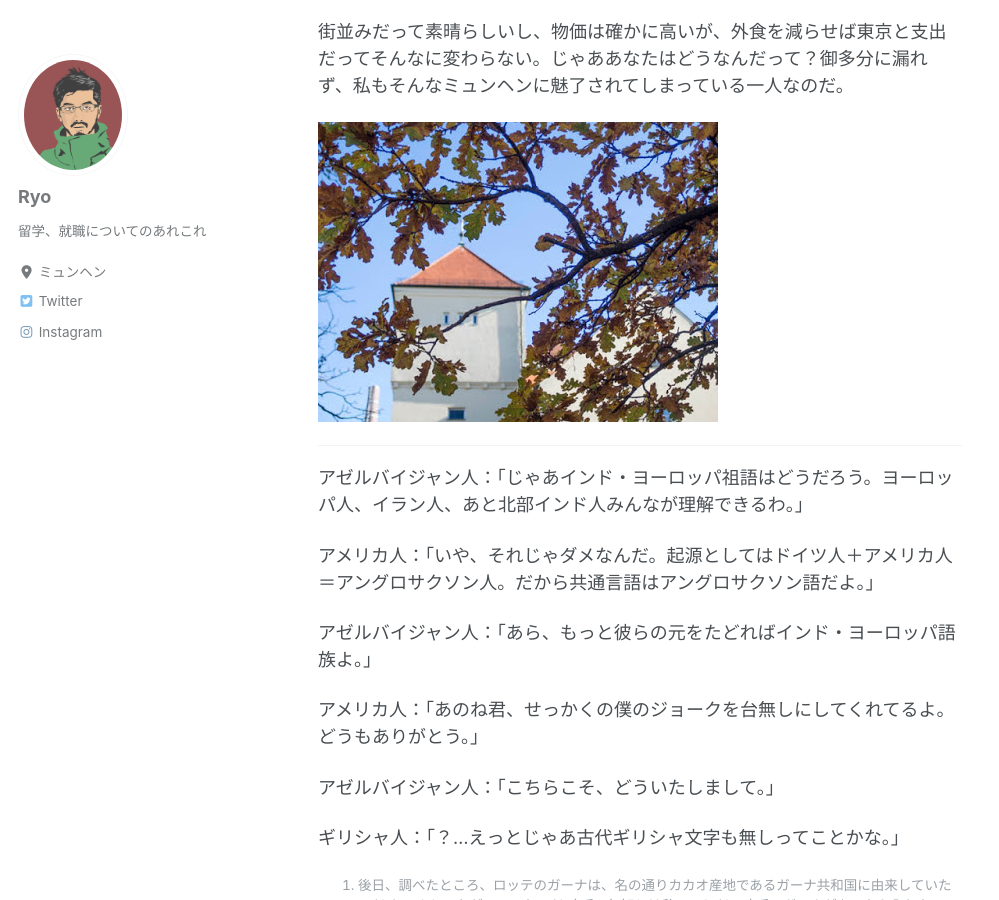
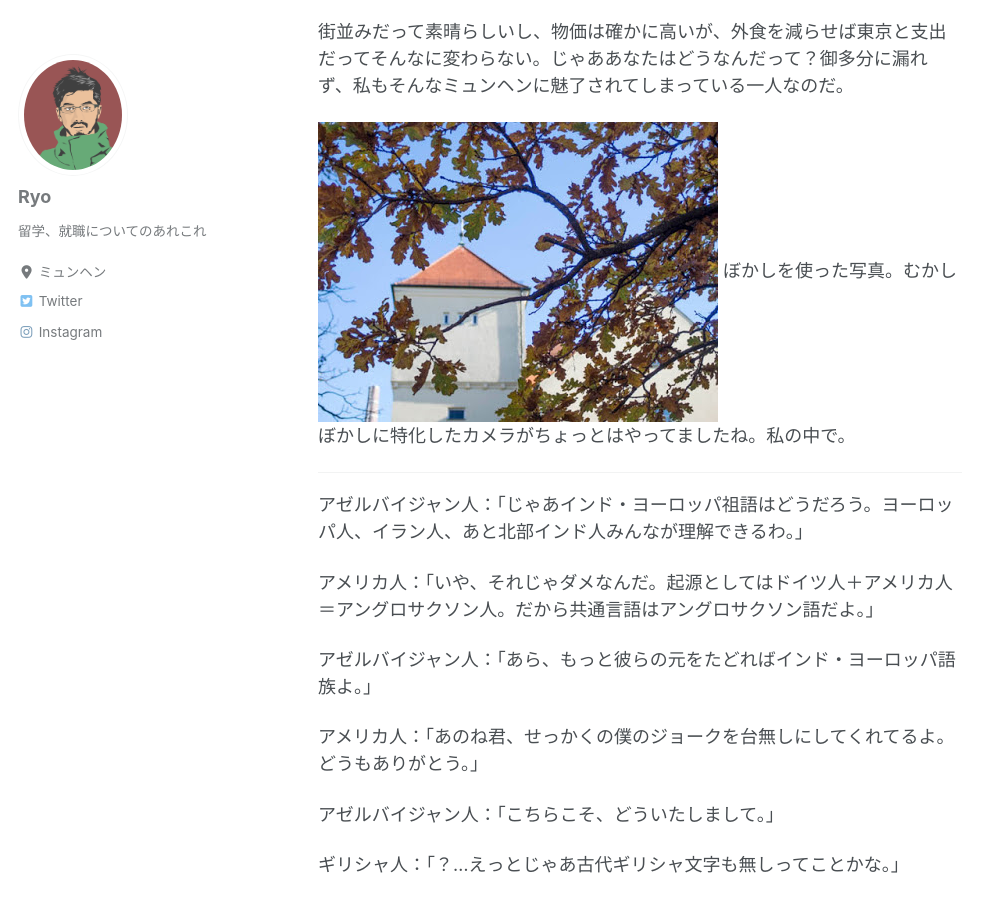
Before and after one commit to rnagais2/rnagais2.github.io, a Jekyll site: the page built from _posts/2016-11-06-MLSEP-Diversity.md, in a window 1280 px wide and 900 px high, scrolled down 4407 px. Shown: the whole window, without its empty margins (0-999 px from the left). Built offline with Jekyll 4.4.1, drawn with Linux system fonts in a browser that asks for light colours; cached includes are drawn as plain includes; nearby versions of some CDN libraries.

Commit message:
Update 2016-11-06-MLSEP-Diversity.md

```diff
--- a/_posts/2016-11-06-MLSEP-Diversity.md
+++ b/_posts/2016-11-06-MLSEP-Diversity.md
@@ -116,7 +116,8 @@ excerpt: 留学云々
 
 街並みだって素晴らしいし、物価は確かに高いが、外食を減らせば東京と支出だってそんなに変わらない。じゃああなたはどうなんだって？御多分に漏れず、私もそんなミュンヘンに魅了されてしまっている一人なのだ。
 
-![BOKE](/images/MLSEP-Diversity/IMGP1542.JPG "ぼかしを使った写真。むかしぼかしに特化したカメラがちょっとはやってましたね。私の中で。")
+<img src="https://github.com/rnagais2/rnagais2.github.io/blob/master/images/MLSEP-Diversity/IMGP1542.jpg?raw=true">
+ぼかしを使った写真。むかしぼかしに特化したカメラがちょっとはやってましたね。私の中で。
 
 ---------------------
 アゼルバイジャン人：「じゃあインド・ヨーロッパ祖語はどうだろう。ヨーロッパ人、イラン人、あと北部インド人みんなが理解できるわ。」
```
